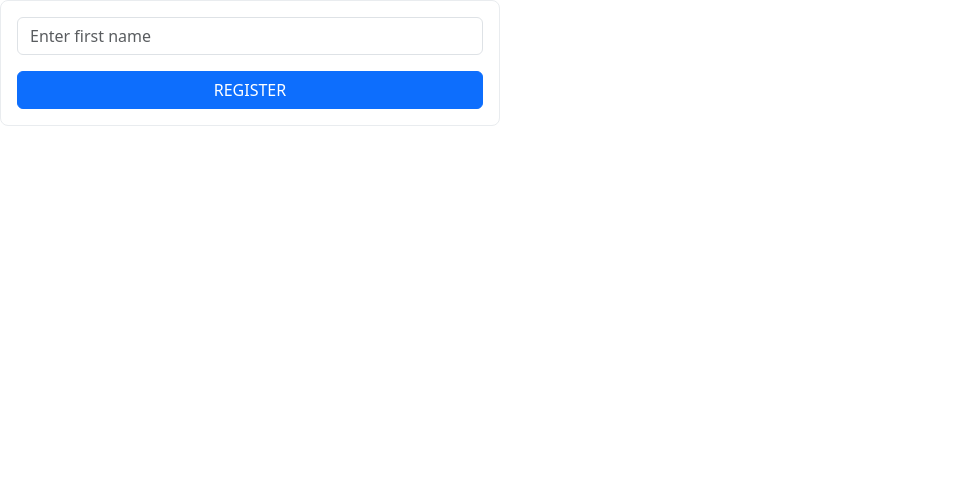
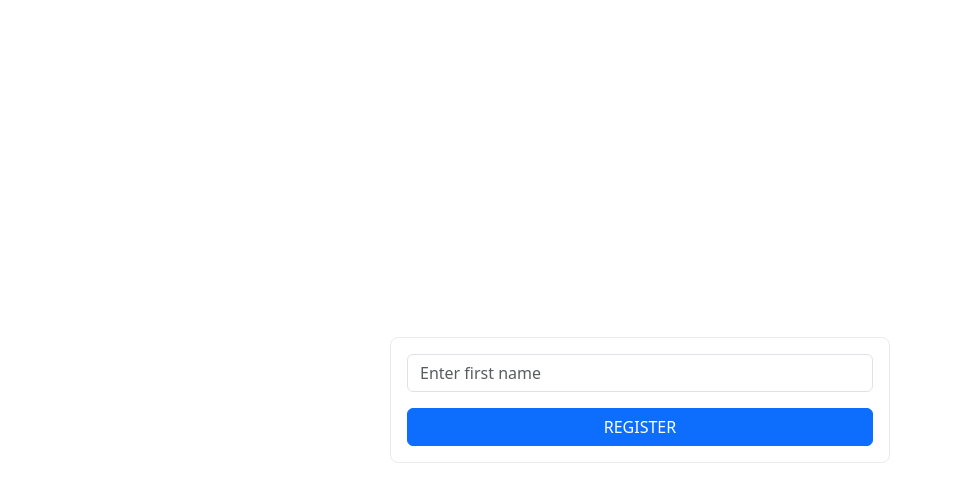
Before and after one commit to vlad-vasch-ukr/dictionary-front, an Angular app: page /register in a window 1280 px wide. Shown: the top 502 px of the page, without its empty margins (0-953 px from the left). Built offline with nearby package versions, Linux system fonts and the light colour scheme.

Commit message:
add error component to custom input

```diff
--- a/src/app/features/authorization/register-form/register-form.component.html
+++ b/src/app/features/authorization/register-form/register-form.component.html
@@ -7,8 +7,6 @@
       placeholder="Enter first name"
       label=""
     />
-    <app-field-errors [field]="firstName" />
   </div>
-  <span>{{ console.log(registerForm) }}</span>
   <button type="submit" class="btn btn-primary d-block w-100 mt-3 text-uppercase">register</button>
 </form>
--- a/src/app/features/authorization/register-form/register-form.component.scss
+++ b/src/app/features/authorization/register-form/register-form.component.scss
@@ -1,3 +1,3 @@
 .register-form {
-  max-width: 500px;
+  width: 100%;
 }
--- a/src/app/features/authorization/register-form/register-form.component.ts
+++ b/src/app/features/authorization/register-form/register-form.component.ts
@@ -1,7 +1,6 @@
 import { Component, OnInit } from '@angular/core';
 import {FormGroup, FormBuilder, Validators, FormsModule, ReactiveFormsModule, FormControl} from '@angular/forms';
 import { CustomInputComponent } from '../../../shared/components/custom-input/custom-input.component';
-import { FieldErrorsComponent } from '../../../shared/components/field-errors/field-errors.component';
 
 @Component({
   selector: 'app-register-form',
@@ -9,8 +8,7 @@ import { FieldErrorsComponent } from '../../../shared/components/field-errors/fi
   imports: [
     CustomInputComponent,
     FormsModule,
-    ReactiveFormsModule,
-    FieldErrorsComponent
+    ReactiveFormsModule
   ],
   templateUrl: './register-form.component.html',
   styleUrl: './register-form.component.scss'
@@ -46,6 +44,4 @@ export class RegisterFormComponent implements OnInit {
   }
 
   ngOnInit() {}
-
-  protected readonly console = console;
 }
--- a/src/app/pages/register/register.component.html
+++ b/src/app/pages/register/register.component.html
@@ -1,3 +1,7 @@
 <div class="register-page">
-  <app-register-form />
+  <div class="container">
+    <div class="register-page__wrapper">
+      <app-register-form class="register-page__form" />
+    </div>
+  </div>
 </div>
--- a/src/app/pages/register/register.component.scss
+++ b/src/app/pages/register/register.component.scss
@@ -0,0 +1,14 @@
+.register-page {
+  &__wrapper {
+    min-height: 100vh;
+    display: flex;
+    align-items: center;
+    justify-content: center;
+    padding: 4rem 0;
+  }
+
+  &__form {
+    max-width: 500px;
+    width: 100%;
+  }
+}
--- a/src/app/shared/components/custom-input/custom-input.component.html
+++ b/src/app/shared/components/custom-input/custom-input.component.html
@@ -1,11 +1,12 @@
-<div [class]="['custom-input', inputClass, { error: errorMessage }]" [formGroup]="formGroup">
+<div class="custom-input" [formGroup]="formGroup">
   <label class="custom-input__label mb-1" *ngIf="label" [for]="name">{{ label }}</label>
   <input
     class="custom-input__field form-control"
+    [ngClass]="{ 'is-invalid': field.invalid && (field.dirty || field.touched) }"
     [type]="type"
     [formControlName]="name"
     [id]="name"
     [placeholder]="placeholder"
   >
-  <p *ngIf="errorMessage" class="custom-form__error">{{ errorMessage }}</p>
+  <app-field-errors [field]="field" />
 </div>
--- a/src/app/shared/components/custom-input/custom-input.component.ts
+++ b/src/app/shared/components/custom-input/custom-input.component.ts
@@ -1,6 +1,7 @@
 import { Component, Input, OnInit } from '@angular/core';
 import { FormGroup, ReactiveFormsModule, ValidatorFn } from '@angular/forms';
-import { NgIf } from '@angular/common';
+import { NgClass, NgIf } from '@angular/common';
+import { FieldErrorsComponent } from '../field-errors/field-errors.component';
 
 @Component({
   selector: 'app-custom-input',
@@ -8,7 +9,9 @@ import { NgIf } from '@angular/common';
   templateUrl: './custom-input.component.html',
   imports: [
     ReactiveFormsModule,
-    NgIf
+    NgIf,
+    NgClass,
+    FieldErrorsComponent
   ],
   styleUrl: './custom-input.component.scss'
 })
@@ -23,6 +26,10 @@ export class CustomInputComponent implements OnInit {
   @Input() validators: ValidatorFn[] = [];
   @Input() errorMessage!: string;
 
+  get field(): FormGroup {
+    return this.formGroup.get(this.name) as FormGroup;
+  }
+
   ngOnInit() {
     this.formGroup.get(this.name)?.setValidators(this.validators);
     this.formGroup.get(this.name)?.updateValueAndValidity();
--- a/src/app/shared/components/field-errors/field-errors.component.html
+++ b/src/app/shared/components/field-errors/field-errors.component.html
@@ -1,5 +1,5 @@
 <div *ngIf="field.invalid && (field.dirty || field.touched)">
-  <p *ngIf="field.errors?.['required']">This field is required</p>
-  <p *ngIf="field.errors?.['minLength']">Minimum length is {{ minLength }}</p>
-  <p *ngIf="field.errors?.['maxLength']">Minimum length is {{ maxLength }}</p>
+  <p *ngIf="field.errors?.['required']" class="invalid">This field is required</p>
+  <p *ngIf="field.errors?.['minLength']" class="invalid-feedback">Minimum length is {{ minLength }}</p>
+  <p *ngIf="field.errors?.['maxLength']" class="invalid-feedback">Minimum length is {{ maxLength }}</p>
 </div>
```
